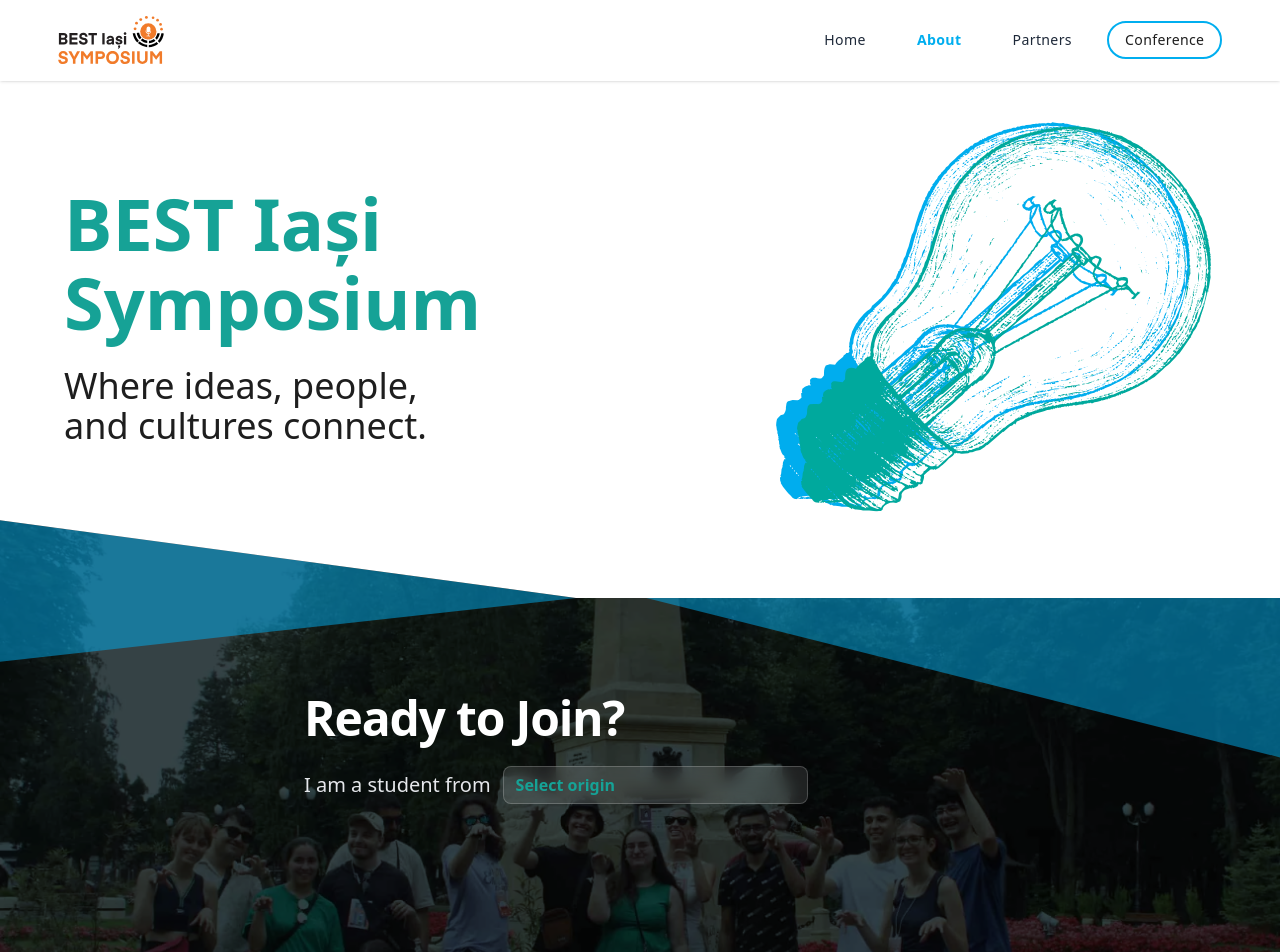
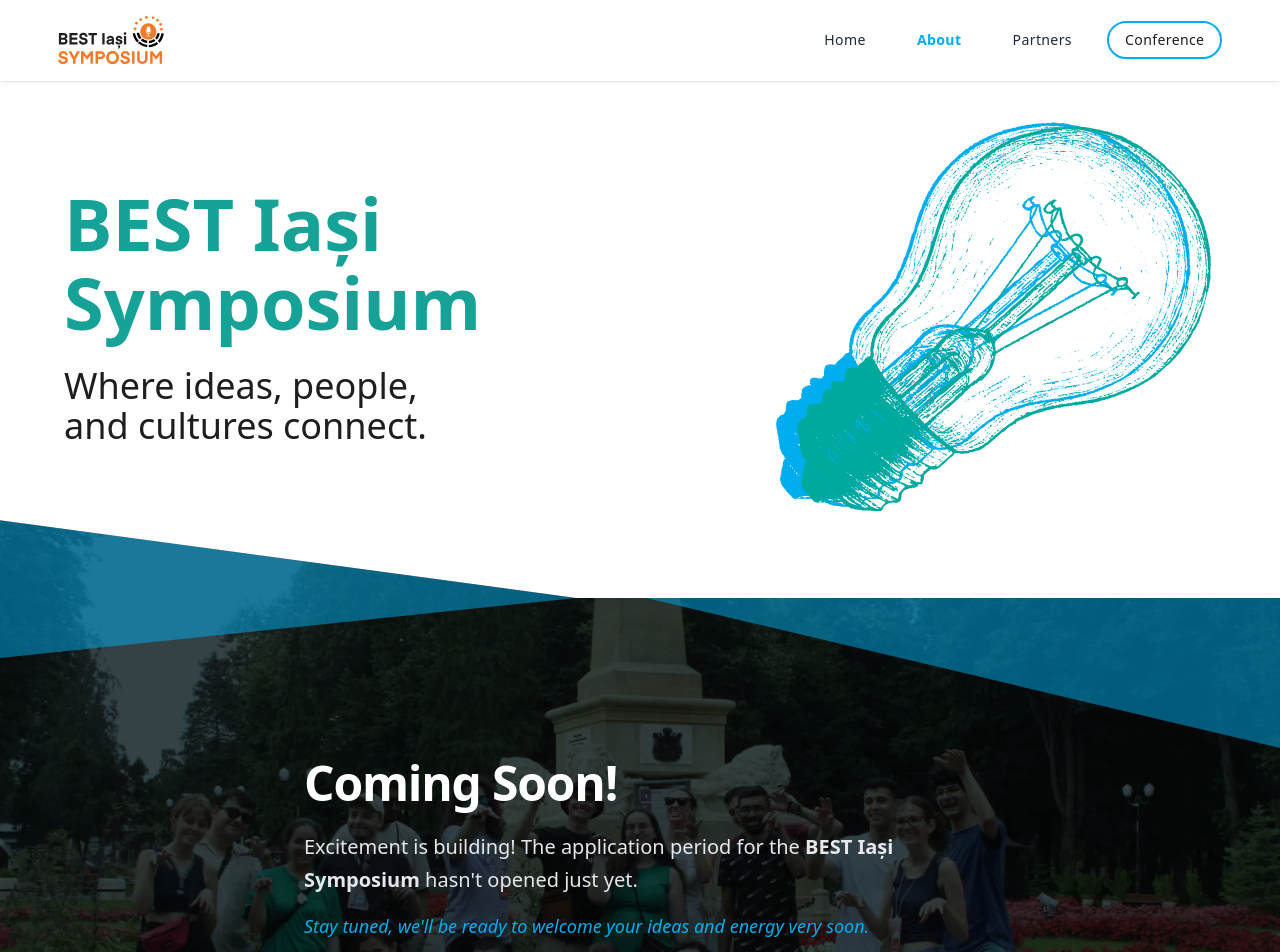
Before and after one commit to Eduard975/BIS-website, a React (Vite) app: page /BIS-website/about in a window 1280 px wide. Shown: the top 952 px of the page. Built offline with nearby package versions, Linux system fonts and the light colour scheme.

Commit message:
update GPDR

```diff
--- a/src/components/Headers/AboutHeader.tsx
+++ b/src/components/Headers/AboutHeader.tsx
@@ -38,6 +38,7 @@
   const [studentType, setStudentType] = useState<"ingenium/stem" | "best" | "">(
     "",
   );
+  const isJoinPeriodActive = false;
 
   const handleMouseEnter = () => {
     revealLoader();
@@ -144,9 +145,11 @@
               onFocus={handleMouseEnter}
             >
               <h2 className="text-3xl md:text-5xl font-bold tracking-tight">
-                Ready to Join?
+                {isJoinPeriodActive ? "Ready to Join?" : "Coming Soon!"}
               </h2>
 
+              {isJoinPeriodActive ? (
+                /* ======================= ACTIVE JOIN PERIOD ======================= */
                 <div className="flex flex-col md:flex-row items-center gap-3 text-lg md:text-xl font-medium text-gray-200">
                   <span>I am a student from</span>
                   <label htmlFor="student-origin" className="sr-only">
@@ -154,7 +157,9 @@
                   </label>
                   <select
                     value={studentType}
-                  onChange={(e) => handleSelectionChange(e.target.value as any)}
+                    onChange={(e) =>
+                      handleSelectionChange(e.target.value as any)
+                    }
                     className="bg-white/10 border border-white/20 rounded-lg px-3 py-1.5 text-base text-primary font-bold focus:outline-none focus:ring-2 focus:ring-primary appearance-none cursor-pointer backdrop-blur-sm"
                   >
                     <option value="" className="text-black">
@@ -168,9 +173,24 @@
                     </option>
                   </select>
                 </div>
+              ) : (
+                /* ======================= PERIOD NOT STARTED ======================= */
+                <div className="space-y-4">
+                  <p className="text-lg md:text-xl text-gray-200 leading-relaxed">
+                    Excitement is building! The application period for the
+                    <strong> BEST Iași Symposium</strong> hasn't opened just
+                    yet.
+                  </p>
+                  <p className="text-md md:text-lg text-secondary font-medium italic">
+                    Stay tuned, we'll be ready to welcome your ideas and energy
+                    very soon.
+                  </p>
+                </div>
+              )}
             </div>
 
-            {/* 2. The Conditional Reveal */}
+            {/* Only show the reveal section if the join period is actually active */}
+            {isJoinPeriodActive && (
               <div
                 className={`text-justify transition-all duration-500 transform ${studentType ? "opacity-100 translate-y-0" : "opacity-0 translate-y-4 pointer-events-none"}`}
               >
@@ -182,6 +202,7 @@
                   </Suspense>
                 </div>
               </div>
+            )}
           </div>
         </CustomContainer>
       </section>
--- a/src/components/Universal/Footer.tsx
+++ b/src/components/Universal/Footer.tsx
@@ -12,7 +12,7 @@
 import {
   VOLUNTEER_FORM_URL,
   GDPR_BIS_LINK,
-  GDPR_OOD_LINK,
+  // GDPR_OOD_LINK,
   GDPR_BEST_LINK,
 } from "../../data/Links";
 import { PrimaryButton } from "./PrimaryButton";
@@ -24,9 +24,10 @@
   { name: "Conference", to: "/conference" },
 ];
 
+// { name: "GDPR OOD 2026", to: GDPR_OOD_LINK },
+
 const LEGAL_LINKS = [
   { name: "GDPR BIS 2026", to: GDPR_BIS_LINK },
-  { name: "GDPR OOD 2026", to: GDPR_OOD_LINK },
   { name: "GDPR BEST Iasi", to: GDPR_BEST_LINK },
 ];
 
--- a/src/data/Links.ts
+++ b/src/data/Links.ts
@@ -9,7 +9,8 @@
 export const GENERAL_APPLICATION_URL = "";
 
 export const GDPR_OOD_LINK = "";
-export const GDPR_BIS_LINK = "";
+export const GDPR_BIS_LINK =
+  "https://drive.google.com/file/d/1GswSRj8luyB_E-CSb2itYRKiVds2w255/view?usp=sharing";
 export const GDPR_BEST_LINK =
   "https://drive.google.com/file/d/1BEBt_6w1Z32VtJWPkfijUcNPW4xDXSgd/view?usp=sharing";
 
```
Also changed, not shown: 1 other file (tests, documents, lock files or other folders). Lines whose indentation alone changed are shown as unchanged.
